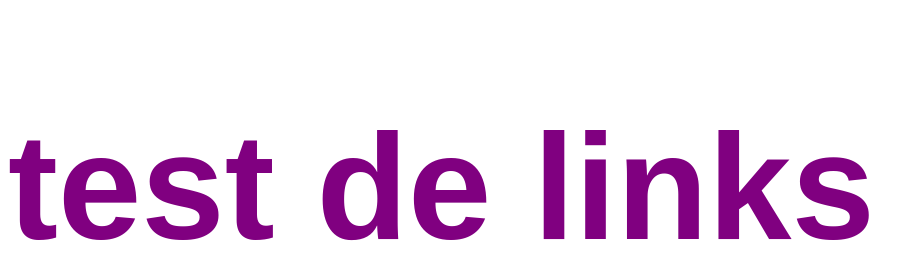
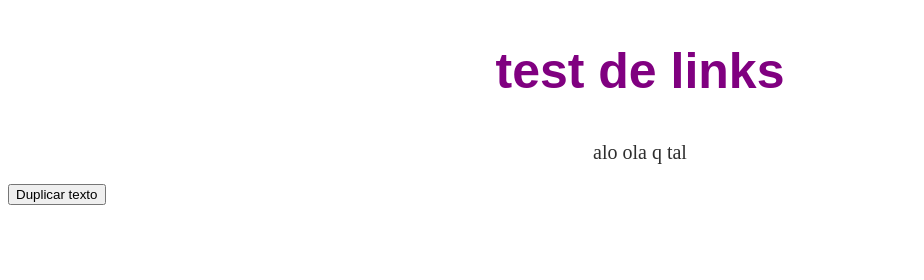
Before and after one commit to DSeV0/portafolio, a plain HTML site: page index.html in a window 1280 px wide. Shown: the whole page, without its empty margins (0-924 px from the left). Drawn offline with Linux system fonts and the light colour scheme.

Commit message:
prueba de boton

```diff
--- a/assets/css/style.css
+++ b/assets/css/style.css
@@ -1,5 +1,13 @@
 h1 {
     color: purple;
-    font-size: 150px;
+    font-size: 50px;
     font-family: 'Cursive', sans-serif;
+    align-items: center;
+    text-align: center;
 }
+
+p {
+    text-align: center;
+    font-size: 20px;
+    color: rgba(39, 39, 39, 0.969);
+}
--- a/assets/js/script.js
+++ b/assets/js/script.js
@@ -1 +1,10 @@
 console.log("hola carlita");
+
+// Obtener el botón y agregar evento de clic
+const duplicarBtn = document.getElementById('duplicarBtn');
+const textoDoble = document.querySelector('.doble');
+
+duplicarBtn.addEventListener('click', function() {
+    // Duplicar el texto del elemento con clase "doble"
+    textoDoble.textContent = textoDoble.textContent + ' ' + textoDoble.textContent;
+});
--- a/index.html
+++ b/index.html
@@ -7,9 +7,11 @@
     <title>Matías Menares</title>
 </head>
 <body>
-
+    <section class="pelao">
     <h1>test de links</h1>
-
+    <p class="doble">alo ola q tal</p>
+    </section>
+    <button id="duplicarBtn">Duplicar texto</button>
 
 
 
```
